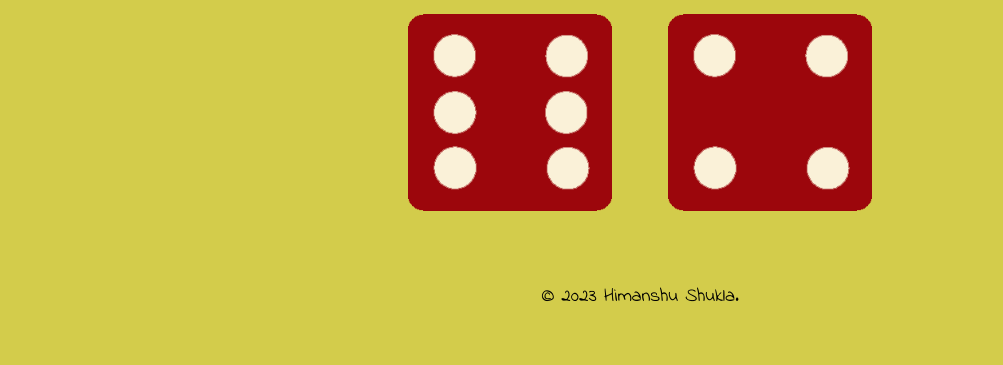
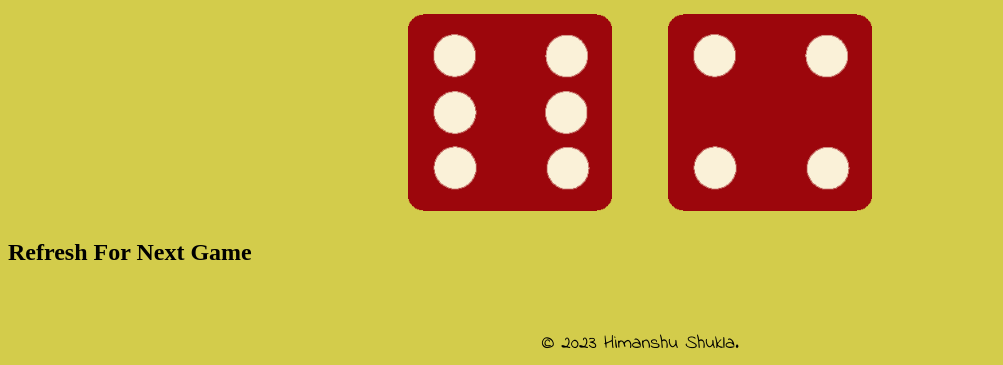
Before and after one commit to heman8085/dice-game, a plain HTML site: page dicee.html in a window 1280 px wide. Shown: the part 481-846 px from the top of the page, without its empty margins (0-1003 px from the left). Before the commit the page ends 800 px from the top, so only its background shows below. Drawn offline with Linux system fonts and the light colour scheme.

Commit message:
Update dicee.html

```diff
--- a/dicee.html
+++ b/dicee.html
@@ -25,7 +25,7 @@
     </div>
 
     <script src="index.js" charset="utf-8"></script>
-
+    <h2>Refresh For Next Game</h2>
       </body>
 
       <footer>
```
